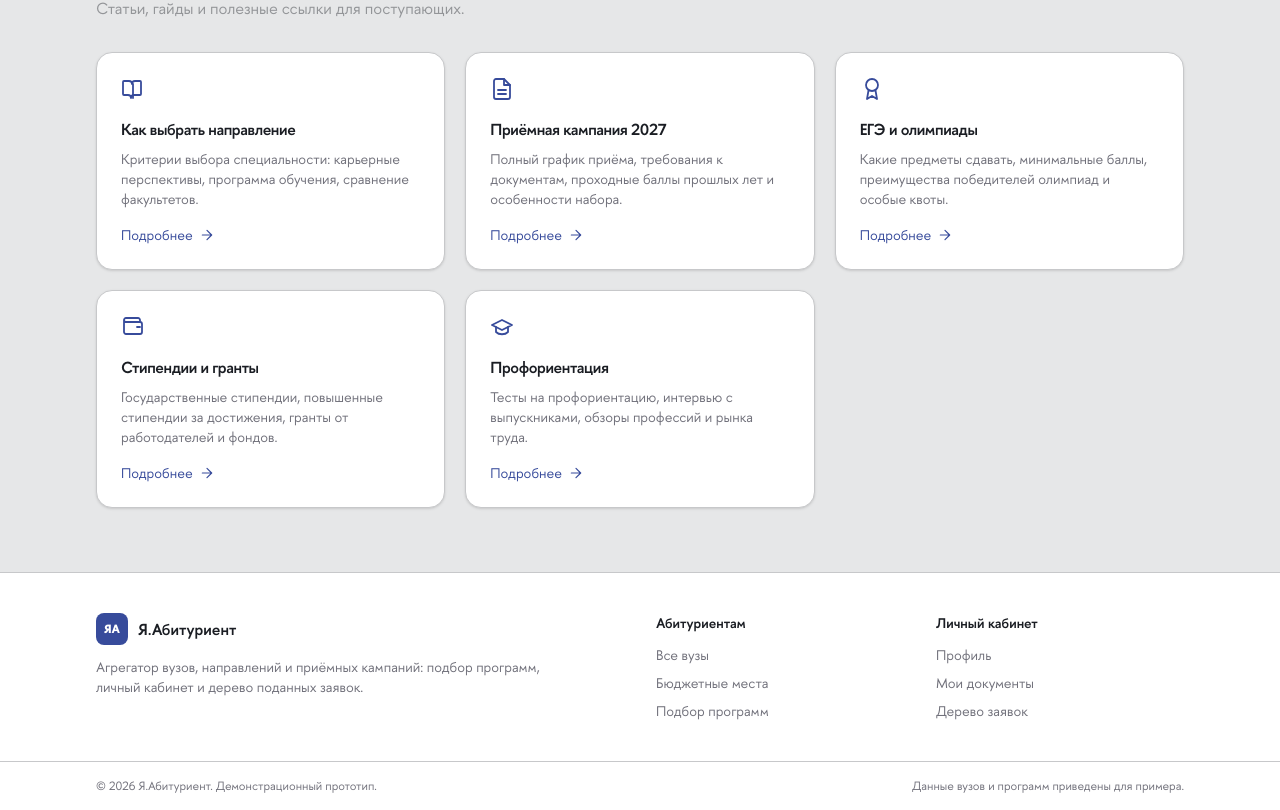
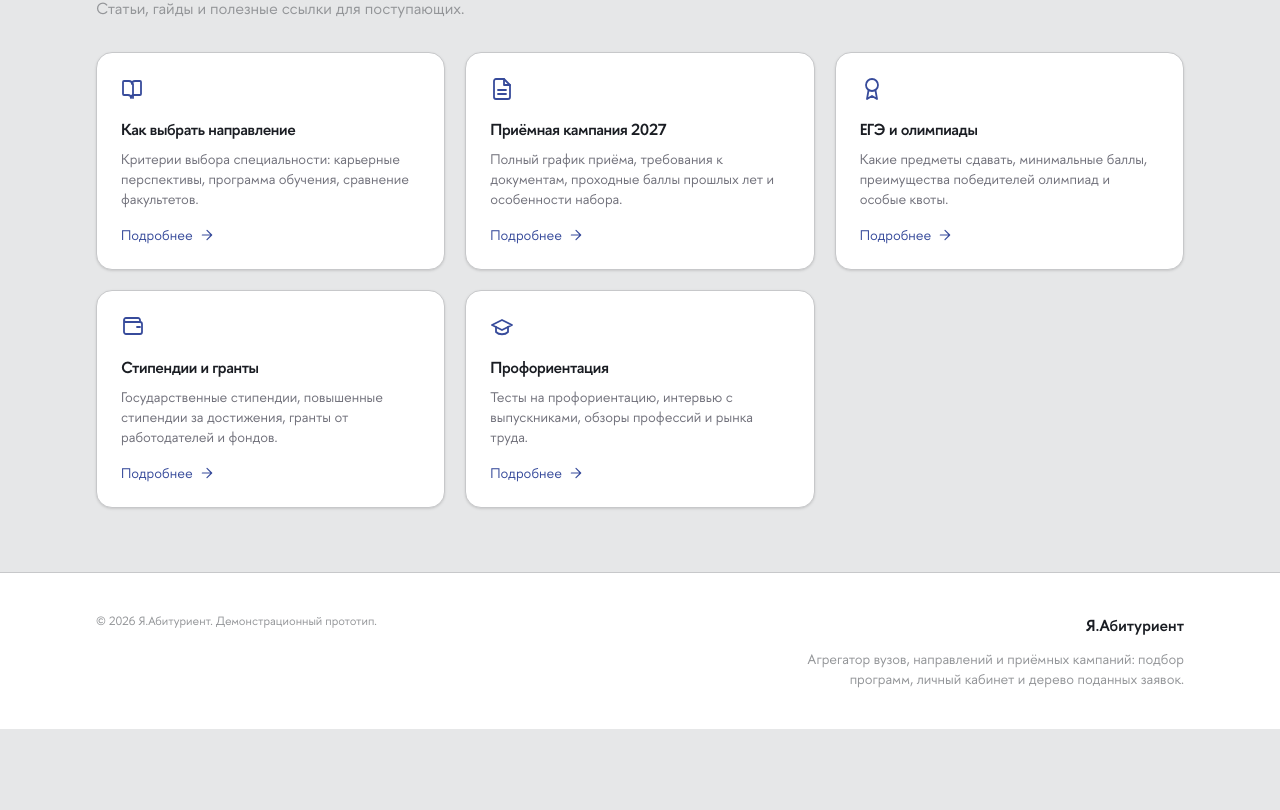
Before and after one commit to zoom1fy/hse-prospective-students, a Next.js app in the folder frontend/: page / in a window 1280 px wide. Shown: the part 3845-4655 px from the top of the page. After the commit the page ends 4574 px from the top, so only its background shows below. Built offline with nearby package versions, Linux system fonts and the light colour scheme; no server answers.

Commit message:
Update site-footer.tsx

```diff
--- a/frontend/src/components/layout/site-footer.tsx
+++ b/frontend/src/components/layout/site-footer.tsx
@@ -6,70 +6,22 @@ import { siteConfig } from "@/lib/site";
 export function SiteFooter() {
   return (
     <footer className="border-border bg-surface mt-auto border-t">
-      <Container className="grid gap-8 py-10 sm:grid-cols-2 lg:grid-cols-4">
-        <div className="sm:col-span-2">
-          <div className="flex items-center gap-2.5">
-            <span className="bg-brand-600 flex size-8 items-center justify-center rounded-lg text-xs font-bold text-white">
-              {siteConfig.shortName}
-            </span>
-            <span className="font-semibold">{siteConfig.name}</span>
+      <Container className="py-10">
+        <div className="flex flex-col gap-6 sm:flex-row sm:items-start sm:justify-between">
+          <div className="text-xs text-muted">
+            © {new Date().getFullYear()} {siteConfig.name}. Демонстрационный прототип.
           </div>
-          <p className="mt-3 max-w-md text-sm text-zinc-500 dark:text-zinc-400">
-            {siteConfig.description}
-          </p>
-        </div>
 
-        <div>
-          <p className="text-sm font-semibold">Абитуриентам</p>
-          <ul className="mt-3 space-y-2 text-sm text-zinc-500 dark:text-zinc-400">
-            <li>
-              <Link href="/universities" className="hover:text-foreground">
-                Все вузы
-              </Link>
-            </li>
-            <li>
-              <Link href="/universities?budgetOnly=true" className="hover:text-foreground">
-                Бюджетные места
-              </Link>
-            </li>
-            <li>
-              <Link href="/dashboard/recommendations" className="hover:text-foreground">
-                Подбор программ
-              </Link>
-            </li>
-          </ul>
-        </div>
-
-        <div>
-          <p className="text-sm font-semibold">Личный кабинет</p>
-          <ul className="mt-3 space-y-2 text-sm text-zinc-500 dark:text-zinc-400">
-            <li>
-              <Link href="/dashboard" className="hover:text-foreground">
-                Профиль
-              </Link>
-            </li>
-            <li>
-              <Link href="/dashboard/profile" className="hover:text-foreground">
-                Мои документы
-              </Link>
-            </li>
-            <li>
-              <Link href="/dashboard/applications" className="hover:text-foreground">
-                Дерево заявок
-              </Link>
-            </li>
-          </ul>
+          <div className="sm:text-right">
+            <Link href="/" className="hover:text-brand-600 font-semibold transition-colors">
+              {siteConfig.name}
+            </Link>
+            <p className="mt-3 max-w-sm text-sm text-muted sm:ml-auto">
+              {siteConfig.description}
+            </p>
+          </div>
         </div>
       </Container>
-
-      <div className="border-border border-t">
-        <Container className="flex flex-col gap-2 py-4 text-xs text-zinc-500 sm:flex-row sm:items-center sm:justify-between dark:text-zinc-400">
-          <p>
-            © {new Date().getFullYear()} {siteConfig.name}. Демонстрационный прототип.
-          </p>
-          <p>Данные вузов и программ приведены для примера.</p>
-        </Container>
-      </div>
     </footer>
   );
 }
```
